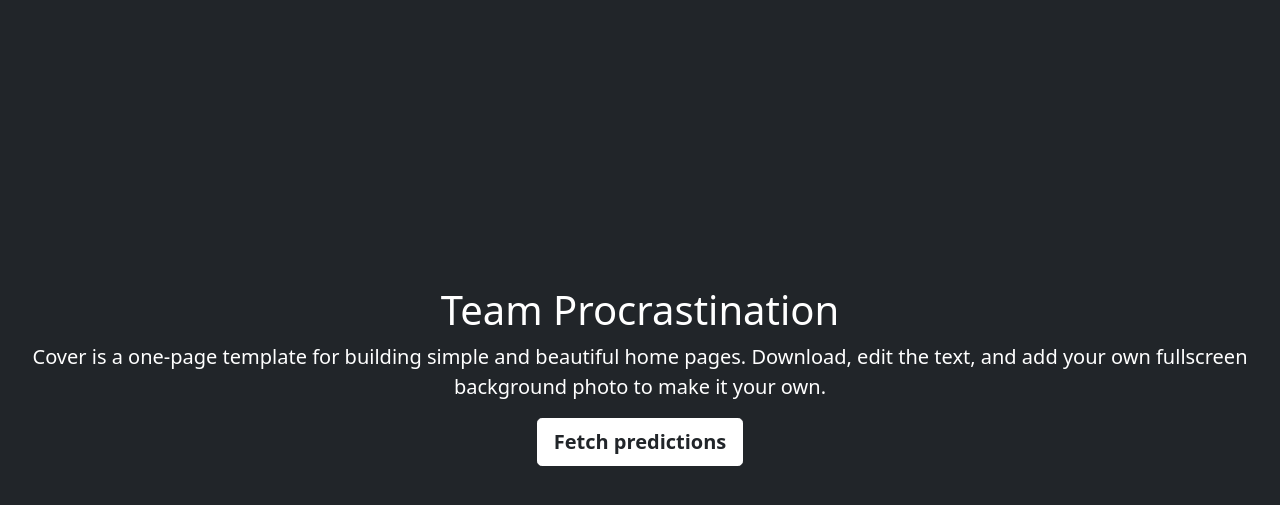
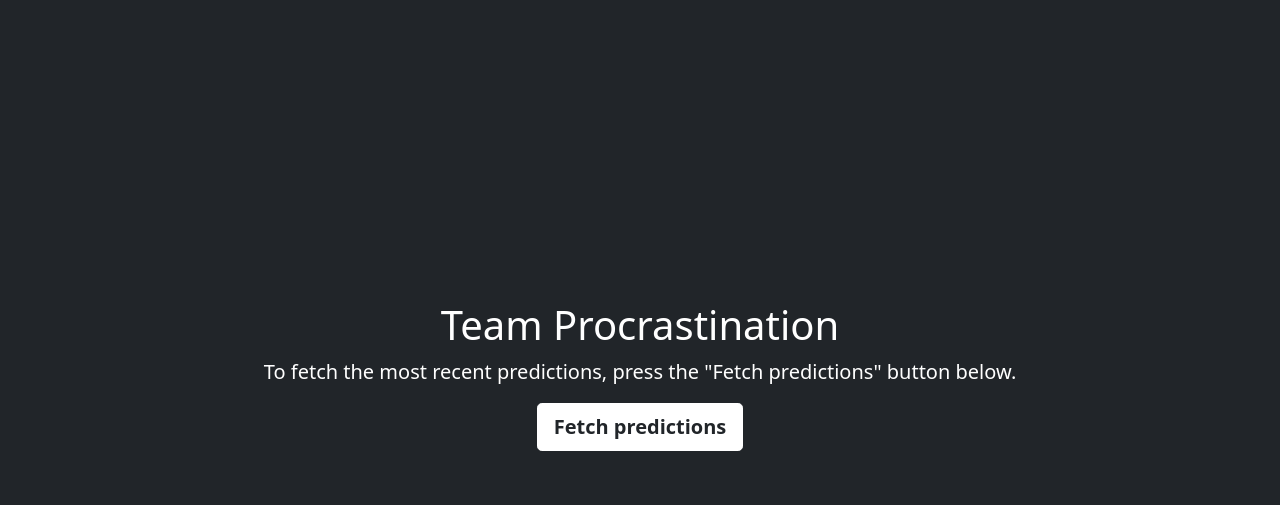
Before and after one commit to OE-ITHS/procrastination, a Flask app: page / in a window 1280 px wide. Shown: the part 16-521 px from the top of the page. Run offline with Flask 3, Linux system fonts and the light colour scheme.

Commit message:
Changed lead text above button, and added appearing text explaining table information

```diff
--- a/pipes/predictions-user-webapp/templates/index.html
+++ b/pipes/predictions-user-webapp/templates/index.html
@@ -8,7 +8,7 @@
     <!-- Bootstrap CSS -->
     <link href="https://cdn.jsdelivr.net/npm/bootstrap@5.0.2/dist/css/bootstrap.min.css" rel="stylesheet" integrity="sha384-EVSTQN3/azprG1Anm3QDgpJLIm9Nao0Yz1ztcQTwFspd3yD65VohhpuuCOmLASjC" crossorigin="anonymous">
 
-    <title>My Flask App</title>
+    <title>Model Predictions</title>
 
 
   </head>
@@ -24,7 +24,10 @@
 
   <main class="px-3">
     <h1>Team Procrastination</h1>
-    <p class="lead">Cover is a one-page template for building simple and beautiful home pages. Download, edit the text, and add your own fullscreen background photo to make it your own.</p>
+    <p class="lead">To fetch the most recent predictions, press the "Fetch predictions" button below.</p>
+    {% if table_bool %}
+    <p class="lead">Temperatures are in celsius. Datetimes are in local (Europe/Stockholm) time.</p>
+    {% endif %}
     <p class="lead">
     <!-- <form action="/predictions" method="get"> -->
     <form method="get">
```
